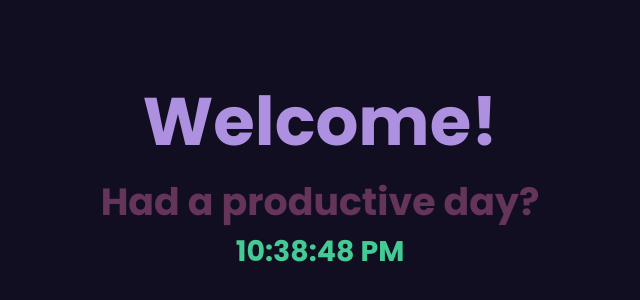
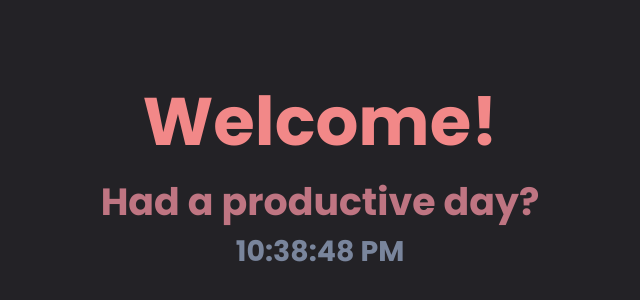
Before and after one commit to flloschy/personalWebsite, a SvelteKit app: page / in a window 1280 px wide. Shown: the part 228-528 px from the top of the page, without its empty margins (315-955 px from the left). Built offline with nearby package versions, Linux system fonts and the light colour scheme.

Commit message:
change: burn and night are now "hidden" themes

```diff
--- a/src/components/page/theme/Theme.svelte
+++ b/src/components/page/theme/Theme.svelte
@@ -2,6 +2,7 @@
 	import { onMount } from 'svelte';
 
 	export let theme: string;
+	export let hidden:boolean = false;
 
 	let background: string = '';
 	let primary: string = '';
@@ -34,7 +35,7 @@
 	});
 </script>
 
-<div id="theme-{theme}" class="neumorphism">
+<div id="theme-{theme}" class="neumorphism" class:hidden={hidden}>
 	<button
 		class="no-vertical-margin"
 		on:click={() => {
@@ -52,6 +53,13 @@
 </div>
 
 <style lang="scss">
+	.hidden {
+		opacity: 0.05;
+		transition: opacity 300ms ease-in-out;
+	}
+	.hidden:hover {
+		opacity: 1;
+	}
 	button {
 		cursor: pointer;
 		background-color: transparent;
--- a/src/routes/+layout.svelte
+++ b/src/routes/+layout.svelte
@@ -4,14 +4,14 @@
 	import Footer from '../components/Footer.svelte';
 	import './themes.scss';
 	import './global.scss';
-	import { randomThemes } from './themes';
+	import { themes } from './themes';
 	import { page } from '$app/stores';
 	import { browser } from '$app/environment';
 
 	// onMount(() => {
 
 	if (browser) {
-		let theme = localStorage.getItem('theme') ?? randomThemes[Math.floor(Math.random() * randomThemes.length)];
+		let theme = localStorage.getItem('theme') ?? themes[Math.floor(Math.random() * themes.length)];
 		document.documentElement.dataset.theme = theme;
 	}
 	// });
--- a/src/routes/themes.ts
+++ b/src/routes/themes.ts
@@ -7,16 +7,8 @@ export const themes = [
 	'highcontrast',
 	'turbo',
 	'elgoog',
-    'burn',
-    'night'
+	'colorful',
+	'nature',
+	'nokia',
+	'soft'
 ];
-export const randomThemes = [
-	'dark',
-	'sunset',
-	'larch',
-	'midnightocean',
-	'yellowsubmarine',
-	'highcontrast',
-	'turbo',
-	'elgoog'
-];
```
Also changed, not shown: src/routes/themes/+page.svelte (+6 -3 lines).
